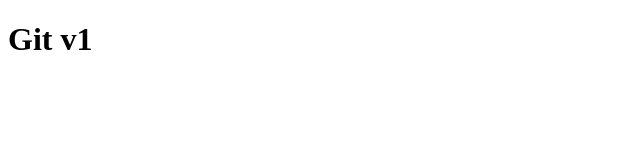
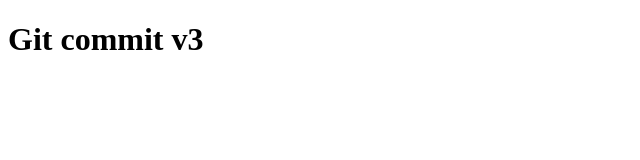
Before and after one commit to TiwterTJ/test-git, a plain HTML site: page index.html in a window 1280 px wide. Shown: the whole page, without its empty margins (0-640 px from the left). Drawn offline with Linux system fonts and the light colour scheme.

Commit message:
third commit

```diff
--- a/gitTest.js
+++ /dev/null
@@ -1,2 +0,0 @@
-console.log("Hello, Git!");
-console.log("Hello, Git!");
--- a/index.html
+++ b/index.html
@@ -6,6 +6,6 @@
     <title>Document</title>
 </head>
 <body>
-    <h1>Git v1</h1>
+    <h1>Git commit v3</h1>
 </body>
 </html>
```
Also changed, not shown: gitTest2.js (deleted).
